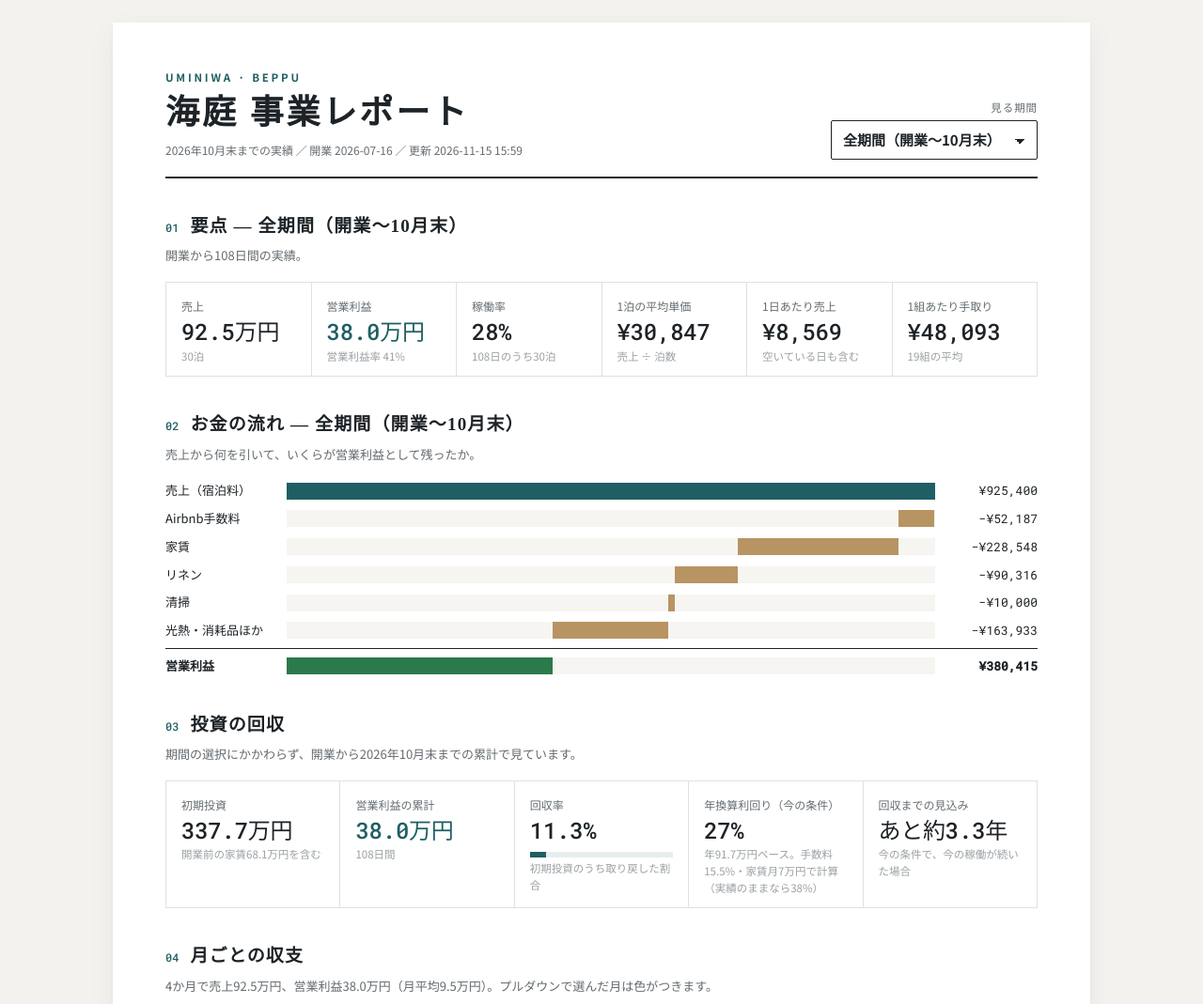
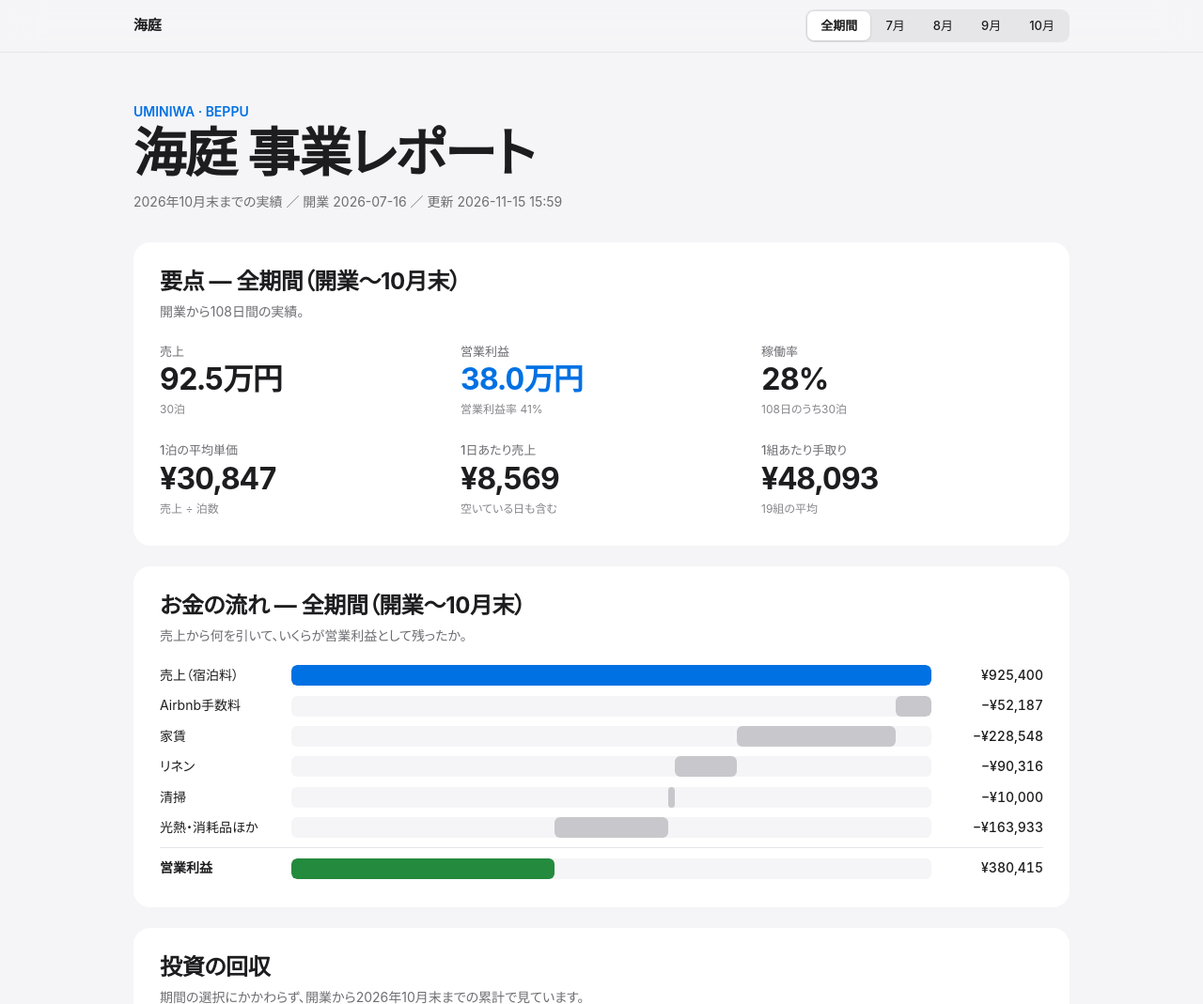
Before and after one commit to kinopy0918/uminiwa-report, a plain HTML site: page docs/index.html in a window 1280 px wide. Shown: the top 1069 px of the page at 94% size. Drawn offline with Linux system fonts and the light colour scheme.

Commit message:
Apple風デザインに変更（システムフォント・カード・期間の切り替えボタン・ダークモード対応）
Co-Authored-By: Claude Opus 5.5 <noreply@anthropic.com>

```diff
--- a/docs/index.html
+++ b/docs/index.html
@@ -5,92 +5,105 @@
 <meta name="viewport" content="width=device-width,initial-scale=1">
 <meta name="robots" content="noindex,nofollow">
 <title>海庭 事業レポート</title>
+<meta name="theme-color" content="#f5f5f7">
 <link rel="preconnect" href="https://fonts.googleapis.com">
-<link rel="stylesheet" href="https://fonts.googleapis.com/css2?family=Noto+Sans+JP:wght@400;500;700&family=Noto+Serif+JP:wght@500;700&family=Roboto+Mono:wght@400;500&display=swap">
+<link rel="stylesheet" href="https://fonts.googleapis.com/css2?family=Noto+Sans+JP:wght@400;500;700&display=swap">
 <style>
-/* 明るい資料風：白い紙・細い罫線・明朝の見出し。印刷してもそのまま読める
+/* Apple風：システムフォント・薄いグレーの地に白いカード・大きく詰めた数字・半透明の上部バー
    読む順＝選んだ期間の要点 → お金の流れ → 投資の回収 → 月ごと → 立替 → この先 → 集客 → 初期投資 → 決め方 */
 :root{
-  --paper:#ffffff; --desk:#f4f2ee; --ink:#1d2327; --muted:#646b70; --faint:#9aa0a4; --rule:#e3e0da; --rule-strong:#1d2327;
-  --accent:#1f5f63; --accent-soft:#e6efee; --cost:#b89463; --good:#2b7a4b; --bad:#b03a3a;
-  --serif:"Noto Serif JP","Hiragino Mincho ProN",serif;
-  --sans:"Noto Sans JP","Hiragino Sans",system-ui,sans-serif;
-  --mono:"Roboto Mono",ui-monospace,monospace;
+  --bg:#f5f5f7; --card:#ffffff; --ink:#1d1d1f; --muted:#6e6e73; --faint:#86868b; --rule:#e5e5ea;
+  --accent:#0071e3; --accent-soft:#e8f1fc; --cost:#c7c7cc; --good:#248a3d; --bad:#d70015;
+  --bar-bg:rgba(245,245,247,.72);
+  --sans:-apple-system,BlinkMacSystemFont,"SF Pro Text","Hiragino Sans","Hiragino Kaku Gothic ProN","Noto Sans JP",system-ui,sans-serif;
+  --num:-apple-system,BlinkMacSystemFont,"SF Pro Display","Hiragino Sans","Noto Sans JP",system-ui,sans-serif;
   color-scheme:light;
 }
+@media (prefers-color-scheme:dark){:root:not([data-theme="light"]){
+  --bg:#000000; --card:#1c1c1e; --ink:#f5f5f7; --muted:#a1a1a6; --faint:#8e8e93; --rule:#38383a;
+  --accent:#2997ff; --accent-soft:#0a2540; --cost:#48484a; --good:#30d158; --bad:#ff453a; --bar-bg:rgba(0,0,0,.66); color-scheme:dark}}
+:root[data-theme="dark"]{
+  --bg:#000000; --card:#1c1c1e; --ink:#f5f5f7; --muted:#a1a1a6; --faint:#8e8e93; --rule:#38383a;
+  --accent:#2997ff; --accent-soft:#0a2540; --cost:#48484a; --good:#30d158; --bad:#ff453a; --bar-bg:rgba(0,0,0,.66); color-scheme:dark}
 *{box-sizing:border-box}
-body{margin:0;background:var(--desk);color:var(--ink);font-family:var(--sans);font-size:14.5px;line-height:1.75}
-.paper{max-width:1040px;margin:24px auto 64px;background:var(--paper);padding:48px 56px 56px;box-shadow:0 1px 2px rgba(0,0,0,.06),0 8px 28px rgba(0,0,0,.05)}
-@media (max-width:720px){.paper{margin:0;padding:28px 16px 40px;box-shadow:none}}
-header.top{display:grid;grid-template-columns:1fr auto;gap:12px 24px;align-items:end;border-bottom:2px solid var(--rule-strong);padding-bottom:18px}
-@media (max-width:620px){header.top{grid-template-columns:1fr}}
-.kicker{font-size:11.5px;letter-spacing:.24em;color:var(--accent);font-weight:700;margin:0 0 6px}
-h1{font-family:var(--serif);font-weight:700;font-size:clamp(26px,4.4vw,36px);letter-spacing:.08em;margin:0;line-height:1.25}
-.meta{font-size:12px;color:var(--muted);margin:6px 0 0}
-.picker{display:grid;gap:4px;justify-items:end}
-@media (max-width:620px){.picker{justify-items:start}}
-.picker label{font-size:11.5px;color:var(--muted);letter-spacing:.08em}
-select{font:inherit;font-size:15px;font-weight:700;color:var(--ink);background:var(--paper);border:1px solid var(--ink);border-radius:2px;padding:7px 38px 7px 12px;appearance:none;min-width:220px;cursor:pointer;
-  background-image:linear-gradient(45deg,transparent 50%,var(--ink) 50%),linear-gradient(135deg,var(--ink) 50%,transparent 50%);background-position:calc(100% - 18px) 55%,calc(100% - 13px) 55%;background-size:5px 5px;background-repeat:no-repeat}
-select:focus-visible{outline:2px solid var(--accent);outline-offset:2px}
-.block{padding-top:34px}
-h2{font-family:var(--serif);font-weight:700;font-size:19px;letter-spacing:.06em;margin:0 0 4px;display:flex;align-items:baseline;gap:12px}
-h2 .no{font-family:var(--mono);font-size:12px;color:var(--accent);font-weight:500;letter-spacing:0}
-.lead{color:var(--muted);font-size:13px;margin:0 0 16px}
-.figs{display:grid;grid-template-columns:repeat(auto-fit,minmax(150px,1fr));border-top:1px solid var(--rule);border-left:1px solid var(--rule)}
-.fig{border-right:1px solid var(--rule);border-bottom:1px solid var(--rule);padding:14px 16px 12px;display:grid;gap:1px;align-content:start}
-.fig .k{font-size:12px;color:var(--muted)}
-.fig .v{font-family:var(--mono);font-size:24px;font-weight:500;font-variant-numeric:tabular-nums;line-height:1.35;letter-spacing:-.01em}
-.fig .s{font-size:11.5px;color:var(--faint);line-height:1.55}
+body{margin:0;background:var(--bg);color:var(--ink);font-family:var(--sans);font-size:15px;line-height:1.6;-webkit-font-smoothing:antialiased;font-feature-settings:"palt" 1}
+.nav{position:sticky;top:0;z-index:10;background:var(--bar-bg);-webkit-backdrop-filter:saturate(180%) blur(20px);backdrop-filter:saturate(180%) blur(20px);border-bottom:1px solid var(--rule)}
+.nav-in{max-width:1040px;margin:0 auto;padding:10px 22px;display:flex;align-items:center;justify-content:space-between;gap:12px;flex-wrap:wrap}
+.brand{font-weight:600;font-size:15px;letter-spacing:-.01em}
+.seg{display:inline-flex;background:rgba(118,118,128,.12);border-radius:9px;padding:2px;gap:2px;overflow-x:auto;max-width:100%}
+.seg button{font:inherit;font-size:13px;font-weight:500;color:var(--ink);background:transparent;border:0;border-radius:7px;padding:5px 14px;white-space:nowrap;cursor:pointer;transition:background-color .2s ease,box-shadow .2s ease,transform .1s ease-out}
+.seg button:active{transform:scale(.97)}
+.seg button[aria-pressed="true"]{background:var(--card);box-shadow:0 1px 3px rgba(0,0,0,.12),0 0 0 .5px rgba(0,0,0,.04);font-weight:600}
+.seg button:focus-visible{outline:2px solid var(--accent);outline-offset:1px}
+.paper{max-width:1040px;margin:0 auto;padding:44px 22px 80px;display:grid;grid-template-columns:minmax(0,1fr);gap:22px}
+@media (max-width:620px){.paper{padding:28px 16px 56px}.nav-in{padding:8px 16px}}
+.hero{padding:8px 0 10px}
+.kicker{font-size:14px;font-weight:600;color:var(--accent);margin:0 0 4px}
+h1{font-family:var(--num);font-weight:700;font-size:clamp(34px,6vw,56px);letter-spacing:-.025em;line-height:1.07;margin:0}
+.meta{font-size:14px;color:var(--muted);margin:10px 0 0}
+.block{background:var(--card);border-radius:18px;padding:28px 28px 30px;min-width:0}
+@media (max-width:620px){.block{padding:22px 18px 24px;border-radius:16px}}
+h2{font-family:var(--num);font-weight:700;font-size:24px;letter-spacing:-.015em;line-height:1.2;margin:0 0 6px}
+h2 .no{display:none}
+h3{font-size:16px;font-weight:600;letter-spacing:-.01em;margin:0 0 4px}
+.lead{color:var(--muted);font-size:14px;margin:0 0 20px}
+.figs{display:grid;grid-template-columns:repeat(auto-fit,minmax(150px,1fr));gap:24px 20px}
+#sum{grid-template-columns:repeat(3,minmax(0,1fr))}
+@media (max-width:620px){#sum{grid-template-columns:repeat(2,minmax(0,1fr))}}
+.fig{display:grid;gap:2px;align-content:start}
+.fig .k{font-size:13px;color:var(--muted);font-weight:500}
+.fig .v{font-family:var(--num);font-size:32px;font-weight:700;letter-spacing:-.025em;line-height:1.15;font-variant-numeric:tabular-nums}
+.fig .s{font-size:12px;color:var(--faint);line-height:1.5;margin-top:2px}
 .fig.key .v{color:var(--accent)}
-.bar{height:6px;background:var(--accent-soft);margin:6px 0 2px}
-.bar i{display:block;height:100%;background:var(--accent)}
-.flow{display:grid;gap:7px}
-.flow-row{display:grid;grid-template-columns:9em 1fr 7.5em;gap:12px;align-items:center;font-size:13px}
-.flow-row .track{height:18px;background:#f6f5f2;position:relative}
-.flow-row .track i{position:absolute;top:0;bottom:0}
-.flow-row .amt{text-align:right;font-family:var(--mono);font-variant-numeric:tabular-nums}
-.flow-row.total{border-top:1px solid var(--ink);padding-top:7px;font-weight:700}
-@media (max-width:520px){.flow-row{grid-template-columns:6.5em 1fr 6.5em;font-size:12px}}
+.bar{height:6px;background:var(--accent-soft);border-radius:99px;margin:8px 0 2px;overflow:hidden}
+.bar i{display:block;height:100%;background:var(--accent);border-radius:99px}
+.flow{display:grid;gap:10px}
+.flow-row{display:grid;grid-template-columns:9em 1fr 7.5em;gap:14px;align-items:center;font-size:14px}
+.flow-row .track{height:22px;background:var(--bg);border-radius:6px;position:relative;overflow:hidden}
+.flow-row .track i{position:absolute;top:0;bottom:0;border-radius:6px;transition:left .45s cubic-bezier(.2,.8,.2,1),width .45s cubic-bezier(.2,.8,.2,1)}
+.flow-row .amt{text-align:right;font-family:var(--num);font-variant-numeric:tabular-nums;font-weight:500}
+.flow-row.total{font-weight:700;padding-top:10px;border-top:1px solid var(--rule)}
+@media (max-width:520px){.flow-row{grid-template-columns:6.5em 1fr 6.5em;font-size:12.5px;gap:10px}}
 .scroll{overflow-x:auto}
-table{border-collapse:collapse;width:100%;font-size:13px;min-width:600px}
-th,td{padding:7px 10px;border-bottom:1px solid var(--rule);text-align:right;white-space:nowrap}
-th:first-child,td:first-child{text-align:left}
-thead th{font-size:11.5px;color:var(--muted);font-weight:500;border-bottom:1px solid var(--ink)}
-td{font-family:var(--mono);font-variant-numeric:tabular-nums}
+table{border-collapse:collapse;width:100%;font-size:14px;min-width:600px}
+th,td{padding:9px 12px;border-bottom:1px solid var(--rule);text-align:right;white-space:nowrap}
+th:first-child,td:first-child{text-align:left;padding-left:0}
+thead th{font-size:12px;color:var(--muted);font-weight:600}
+td{font-family:var(--num);font-variant-numeric:tabular-nums}
 td:first-child{font-family:var(--sans)}
-td.grp{font-family:var(--sans);font-size:11.5px;color:var(--accent);font-weight:700;letter-spacing:.08em;padding-top:16px;border-bottom:none}
-tr.sum td{font-weight:700;border-top:1px solid var(--ink)}
-.sel{background:var(--accent-soft)}
+td.grp{font-family:var(--sans);font-size:12px;color:var(--muted);font-weight:600;padding-top:22px}
+tr.sum td{font-weight:700}
+th.sel,td.sel{background:var(--accent-soft)}
 .neg{color:var(--bad)} .pos{color:var(--good)}
-.two{display:grid;grid-template-columns:repeat(auto-fit,minmax(300px,1fr));gap:28px}
+.two{display:grid;grid-template-columns:repeat(auto-fit,minmax(300px,1fr));gap:32px}
 .two>div{min-width:0}
-.chip{display:inline-block;font-family:var(--sans);font-size:11px;padding:0 8px;border:1px solid var(--rule);color:var(--muted);white-space:nowrap}
-.chip.good{border-color:var(--good);color:var(--good)} .chip.bad{border-color:var(--bad);color:var(--bad)} .chip.run{border-color:var(--accent);color:var(--accent)}
-td.wrap{white-space:normal;font-family:var(--sans);min-width:16em;text-align:left;line-height:1.6}
+.chip{display:inline-block;font-family:var(--sans);font-size:11.5px;font-weight:600;padding:2px 9px;border-radius:99px;background:rgba(118,118,128,.12);color:var(--muted);white-space:nowrap}
+.chip.good{background:rgba(36,138,61,.12);color:var(--good)} .chip.bad{background:rgba(215,0,21,.1);color:var(--bad)} .chip.run{background:var(--accent-soft);color:var(--accent)}
+td.wrap{white-space:normal;font-family:var(--sans);min-width:16em;text-align:left;line-height:1.55}
 #exps td{vertical-align:top}
-.legend{display:flex;gap:16px;flex-wrap:wrap;font-size:12px;color:var(--muted);margin-bottom:4px}
-.legend i{display:inline-block;width:10px;height:10px;margin-right:6px;vertical-align:-1px}
-svg text{fill:var(--muted);font-family:var(--mono);font-size:11px}
-dl.gloss{display:grid;grid-template-columns:auto 1fr;gap:4px 16px;margin:0;font-size:12.5px}
-dl.gloss dt{font-weight:700} dl.gloss dd{margin:0;color:var(--muted)}
-.notes{font-size:12px;color:var(--muted);display:grid;gap:4px;margin:14px 0 0;padding-left:1.2em}
+.legend{display:flex;gap:18px;flex-wrap:wrap;font-size:12.5px;color:var(--muted);margin-bottom:6px}
+.legend i{display:inline-block;width:10px;height:10px;border-radius:3px;margin-right:6px;vertical-align:-1px}
+svg text{fill:var(--faint);font-family:var(--num);font-size:11px}
+dl.gloss{display:grid;grid-template-columns:auto 1fr;gap:6px 18px;margin:0;font-size:13.5px}
+dl.gloss dt{font-weight:600} dl.gloss dd{margin:0;color:var(--muted)}
+.notes{font-size:12.5px;color:var(--muted);display:grid;gap:6px;margin:18px 0 0;padding-left:1.2em}
 .err{color:var(--bad)}
-@media print{body{background:#fff}.paper{box-shadow:none;margin:0;max-width:none}.picker{display:none}}
+@media (prefers-reduced-motion:reduce){*{transition:none!important}}
+@media print{.nav{display:none}.block{break-inside:avoid}}
 </style>
 </head>
 <body>
+<nav class="nav" aria-label="期間">
+  <div class="nav-in">
+    <span class="brand">海庭</span>
+    <div class="seg" id="period" role="group" aria-label="見る期間"></div>
+  </div>
+</nav>
 <main class="paper">
-  <header class="top">
-    <div>
-      <p class="kicker">UMINIWA · BEPPU</p>
-      <h1>海庭 事業レポート</h1>
-      <p class="meta" id="stamp">読み込み中…</p>
-    </div>
-    <div class="picker">
-      <label for="period">見る期間</label>
-      <select id="period"></select>
-    </div>
+  <header class="hero">
+    <p class="kicker">UMINIWA · BEPPU</p>
+    <h1>海庭 事業レポート</h1>
+    <p class="meta" id="stamp">読み込み中…</p>
   </header>
 
   <section class="block">
@@ -197,12 +210,16 @@ function render(d){
   D=d; DONE=d.months.filter(m=>m.status==="実績"); T=total(DONE);
   const last=DONE[DONE.length-1].month;
   $("stamp").textContent=`${ym(last)}末までの実績 ／ 開業 ${d.opening} ／ 更新 ${d.generated}`;
-  const sel=$("period");
-  sel.innerHTML=`<option value="all">全期間（開業〜${mo(last)}末）</option>`+DONE.slice().reverse().map(m=>`<option value="${m.month}">${ym(m.month)}</option>`).join("");
-  let saved="all"; try{saved=localStorage.getItem("uminiwa-report-period")||"all"}catch(e){}
-  if([...sel.options].some(o=>o.value===saved)) sel.value=saved;
-  sel.addEventListener("change",()=>{try{localStorage.setItem("uminiwa-report-period",sel.value)}catch(e){} renderPeriod(sel.value)});
-  renderStatic(); renderPeriod(sel.value);
+  const opts=[["all","全期間"],...DONE.map(m=>[m.month,mo(m.month)])];
+  let cur="all"; try{cur=localStorage.getItem("uminiwa-report-period")||"all"}catch(e){}
+  if(!opts.some(o=>o[0]===cur)) cur="all";
+  const seg=$("period");
+  seg.innerHTML=opts.map(([v,l])=>`<button type="button" data-v="${v}" aria-pressed="${v===cur}">${l}</button>`).join("");
+  // 押した瞬間に切り替える（pointerdown）。キーボードは click で拾う
+  const pick=v=>{if(v===cur) return; cur=v; seg.querySelectorAll("button").forEach(b=>b.setAttribute("aria-pressed",b.dataset.v===v)); try{localStorage.setItem("uminiwa-report-period",v)}catch(e){} renderPeriod(v)};
+  seg.addEventListener("pointerdown",e=>{const b=e.target.closest("button"); if(b) pick(b.dataset.v)});
+  seg.addEventListener("click",e=>{const b=e.target.closest("button"); if(b) pick(b.dataset.v)});
+  renderStatic(); renderPeriod(cur);
 }
 
 function renderPeriod(key){
@@ -254,14 +271,14 @@ function renderStatic(){
   ].map(fig).join("");
 
   // 月ごとの収支（グラフ＋表）
-  $("pl-lead").textContent=`${ms.length}か月で売上${man(T.gross)}、営業利益${man(T.profit)}（月平均${man(T.profit/ms.length)}）。プルダウンで選んだ月は色がつきます。`;
+  $("pl-lead").textContent=`${ms.length}か月で売上${man(T.gross)}、営業利益${man(T.profit)}（月平均${man(T.profit/ms.length)}）。上で選んだ月の列に色がつきます。`;
   const W=640,H=220,P={l:46,r:12,t:24,b:28}, n=ms.length, gw=(W-P.l-P.r)/n, bw=Math.min(gw*.28,42);
   const top=Math.ceil(Math.max(...ms.map(m=>Math.max(m.net,m.cost)))/100000)*100000||100000;
   const Y=v=>P.t+(1-v/top)*(H-P.t-P.b), base=Y(0);
   const grid=[0,top/2,top].map(g=>`<line x1="${P.l}" x2="${W-P.r}" y1="${Y(g)}" y2="${Y(g)}" stroke="var(--rule)"/><text x="${P.l-6}" y="${Y(g)+4}" text-anchor="end">${g/10000}万</text>`).join("");
   const bars=ms.map((m,i)=>{const cx=P.l+gw*i+gw/2;
-    return `<rect x="${cx-bw-2}" y="${Y(m.net)}" width="${bw}" height="${base-Y(m.net)}" fill="var(--accent)"><title>${mo(m.month)} 手取り ${yen(m.net)}</title></rect>
-    <rect x="${cx+2}" y="${Y(m.cost)}" width="${bw}" height="${base-Y(m.cost)}" fill="var(--cost)"><title>${mo(m.month)} 運営費 ${yen(m.cost)}</title></rect>
+    return `<rect x="${cx-bw-2}" y="${Y(m.net)}" width="${bw}" height="${base-Y(m.net)}" rx="4" fill="var(--accent)"><title>${mo(m.month)} 手取り ${yen(m.net)}</title></rect>
+    <rect x="${cx+2}" y="${Y(m.cost)}" width="${bw}" height="${base-Y(m.cost)}" rx="4" fill="var(--cost)"><title>${mo(m.month)} 運営費 ${yen(m.cost)}</title></rect>
     <text x="${cx}" y="${Math.min(Y(m.net),Y(m.cost))-7}" text-anchor="middle" style="fill:${m.profit<0?"var(--bad)":"var(--good)"};font-weight:500">${m.profit<0?"−":"+"}${(Math.abs(m.profit)/10000).toFixed(1)}万</text>
     <text x="${cx}" y="${H-8}" text-anchor="middle" style="fill:var(--ink);font-family:var(--sans);font-size:12px">${mo(m.month)}</text>`}).join("");
   $("pl-chart").innerHTML=`<div class="legend"><span><i style="background:var(--accent)"></i>手取り</span><span><i style="background:var(--cost)"></i>運営費</span><span style="color:var(--good)">上の数字＝営業利益</span></div>
@@ -341,7 +358,7 @@ function history(daily,exps){
   const pts=daily.map(x=>`${X(x[0]).toFixed(1)},${Y(x[1]).toFixed(1)}`).join(" ");
   const grid=[0,top/2,top].map(g=>`<line x1="${P.l}" x2="${W-P.r}" y1="${Y(g)}" y2="${Y(g)}" stroke="var(--rule)"/><text x="${P.l-6}" y="${Y(g)+4}" text-anchor="end">${g}</text>`).join("");
   const marks=exps.filter(e=>e.started>=daily[0][0]&&e.started<=daily[daily.length-1][0]).map(e=>{const x=X(e.started);
-    return `<line x1="${x}" x2="${x}" y1="${P.t}" y2="${H-P.b}" stroke="var(--cost)" stroke-width="1.5" stroke-dasharray="4 3"/><text x="${x+4}" y="${P.t+10}" style="fill:var(--cost)">${esc(e.id)}</text>`}).join("");
+    return `<line x1="${x}" x2="${x}" y1="${P.t}" y2="${H-P.b}" stroke="var(--faint)" stroke-width="1" stroke-dasharray="3 3"/><text x="${x+4}" y="${P.t+10}" style="fill:var(--muted)">${esc(e.id)}</text>`}).join("");
   const n=daily.length-1, idx=[...new Set([0,Math.round(n/3),Math.round(2*n/3),n])];
   const lbl=idx.map(i=>`<text x="${X(daily[i][0])}" y="${H-8}" text-anchor="${i===0?"start":i===n?"end":"middle"}">${daily[i][0].slice(5).replace("-","/")}</text>`).join("");
   return `<div class="scroll"><svg viewBox="0 0 ${W} ${H}" width="100%" style="min-width:560px" role="img" aria-label="日別の閲覧数と施策">${grid}
```
